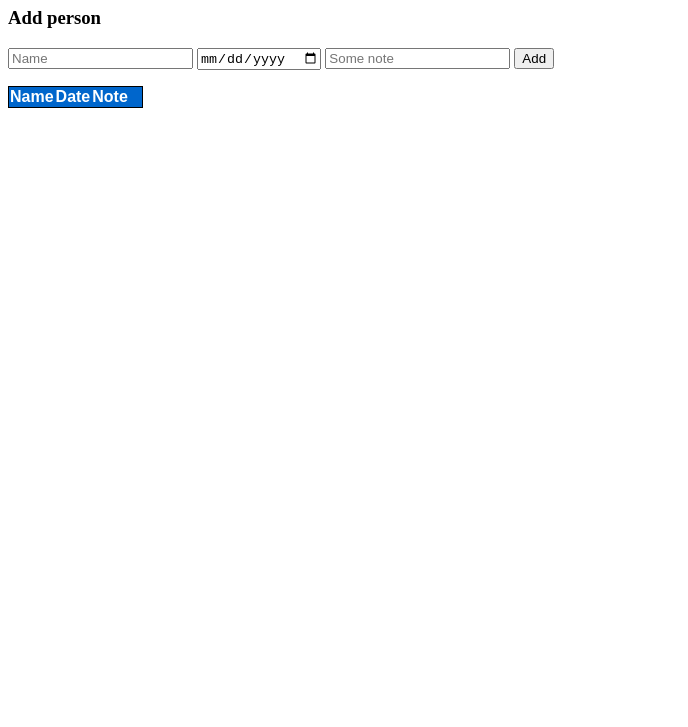
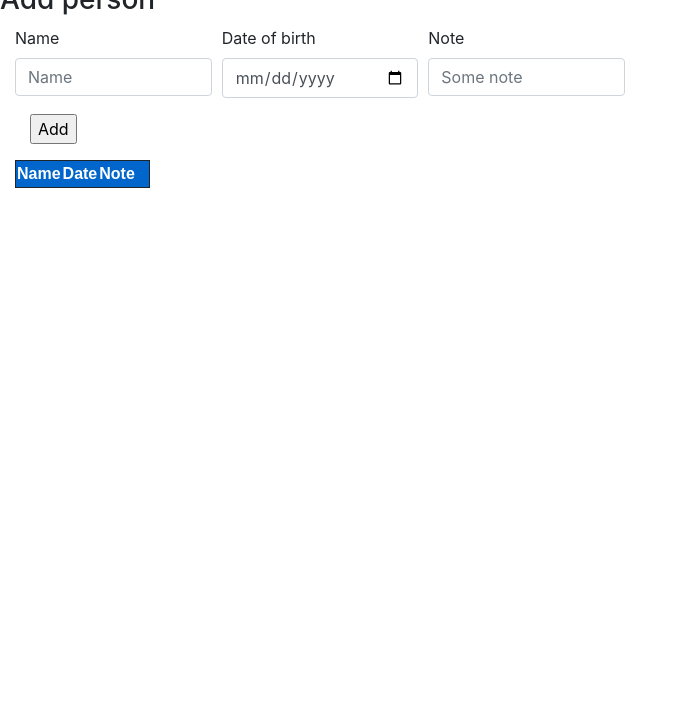
Before and after one commit to ossich/BDremind, a plain HTML site: page BDremind/wwwroot/index.html in a window 1280 px wide. Shown: the part 73-800 px from the top of the page, without its empty margins (0-688 px from the left). Drawn offline with nearby package versions, Linux system fonts and the light colour scheme; no server answers.

Commit message:
add bootstrap

```diff
--- a/BDremind/wwwroot/index.html
+++ b/BDremind/wwwroot/index.html
@@ -1,6 +1,8 @@
 <!DOCTYPE html>
 <html>
 <head>
+    <script src="https://stackpath.bootstrapcdn.com/bootstrap/4.2.1/js/bootstrap.bundle.min.js" integrity="sha384-zDnhMsjVZfS3hiP7oCBRmfjkQC4fzxVxFhBx8Hkz2aZX8gEvA/jsP3eXRCvzTofP" crossorigin="anonymous"></script>
+    <link rel="stylesheet" href="https://maxcdn.bootstrapcdn.com/bootstrap/4.0.0/css/bootstrap.min.css" integrity="sha384-Gn5384xqQ1aoWXA+058RXPxPg6fy4IWvTNh0E263XmFcJlSAwiGgFAW/dAiS6JXm" crossorigin="anonymous">
     <meta charset="UTF-8">
     <title>BD CRUD</title>
     <style>
@@ -32,23 +34,53 @@
 <body>
     <h1>BD CRUD</h1>
     <h3>Add person</h3>
+    <div class="col-md-2"></div>
+    <div class="col-md-6">
         <form action="javascript:void(0);" method="POST" onsubmit="addItem()">
+            <div class="form-row">
+                <div class="form-group col-md-4">
+                    <label for="add-name">Name</label>
+                    <input type="text" class="form-control" id="add-name" placeholder="Name">
+                </div>
+                <div class="form-group col-md-4">
+                    <label for="add-date">Date of birth</label>
+                    <input type="date" class="form-control" id="add-date" placeholder="Date of Birth">
+                </div>
+                <div class="form-group col-md-4">
+                    <label for="add-note">Note</label>
+                    <input type="text" class="form-control" id="add-note" placeholder="Some note">
+                </div>
+            </div>
+            <div class="form-group col-md-3">
+                <input type="submit" value="Add">
+            </div>
 
-        <input type="text" id="add-name" placeholder="Name">
-        <input type="date" id="add-date" placeholder="Date of Birth">
-        <input type="text" id="add-note" placeholder="Some note">
-        <input type="submit" value="Add">
         </form>
+
 
         <div id="spoiler">
             <h3>Edit person</h3>
             <form class="my-form">
+                <div class="form-row">
                     <input type="hidden" id="edit-id">
-            <input type="text" id="edit-name" placeholder="Name">
-            <input type="date" id="edit-date" placeholder="Date of Birth">
-            <input type="text" id="edit-note" placeholder="Some note">
-            <input type="submit" value="Save">
+                    <div class="form-group col-md-4">
+                        <label for="edit-name">Name</label>
+                        <input type="text" class="form-control" id="edit-name" placeholder="Name">
+                    </div>
+                    <div class="form-group col-md-4">
+                        <label for="edit-date">Date of birth</label>
+                        <input type="date" class="form-control" id="edit-date" placeholder="Date of Birth">
+                    </div>
+                    <div class="form-group col-md-4">
+                        <label for="edit-note">Note</label>
+                        <input type="text" class="form-control" id="edit-note" placeholder="Some note">
+                    </div>
+                </div>
+                <div class="form-group col-md-12">
+                    <input type="submit" value="Save">&nbsp;&nbsp;&nbsp;
                     <a onclick="closeInput()" aria-label="Close">&#10006;</a>
+                </div>
+
             </form>
         </div>
 
@@ -65,6 +97,10 @@
             <tbody id="BDs"></tbody>
         </table>
 
+    </div>
+    <div class="col-md-2"></div>
+
+    <div class="col-md-2"></div>
     <script src="https://code.jquery.com/jquery-3.3.1.min.js"
             integrity="sha256-FgpCb/KJQlLNfOu91ta32o/NMZxltwRo8QtmkMRdAu8="
             crossorigin="anonymous"></script>
```
Lines whose indentation alone changed are shown as unchanged.
